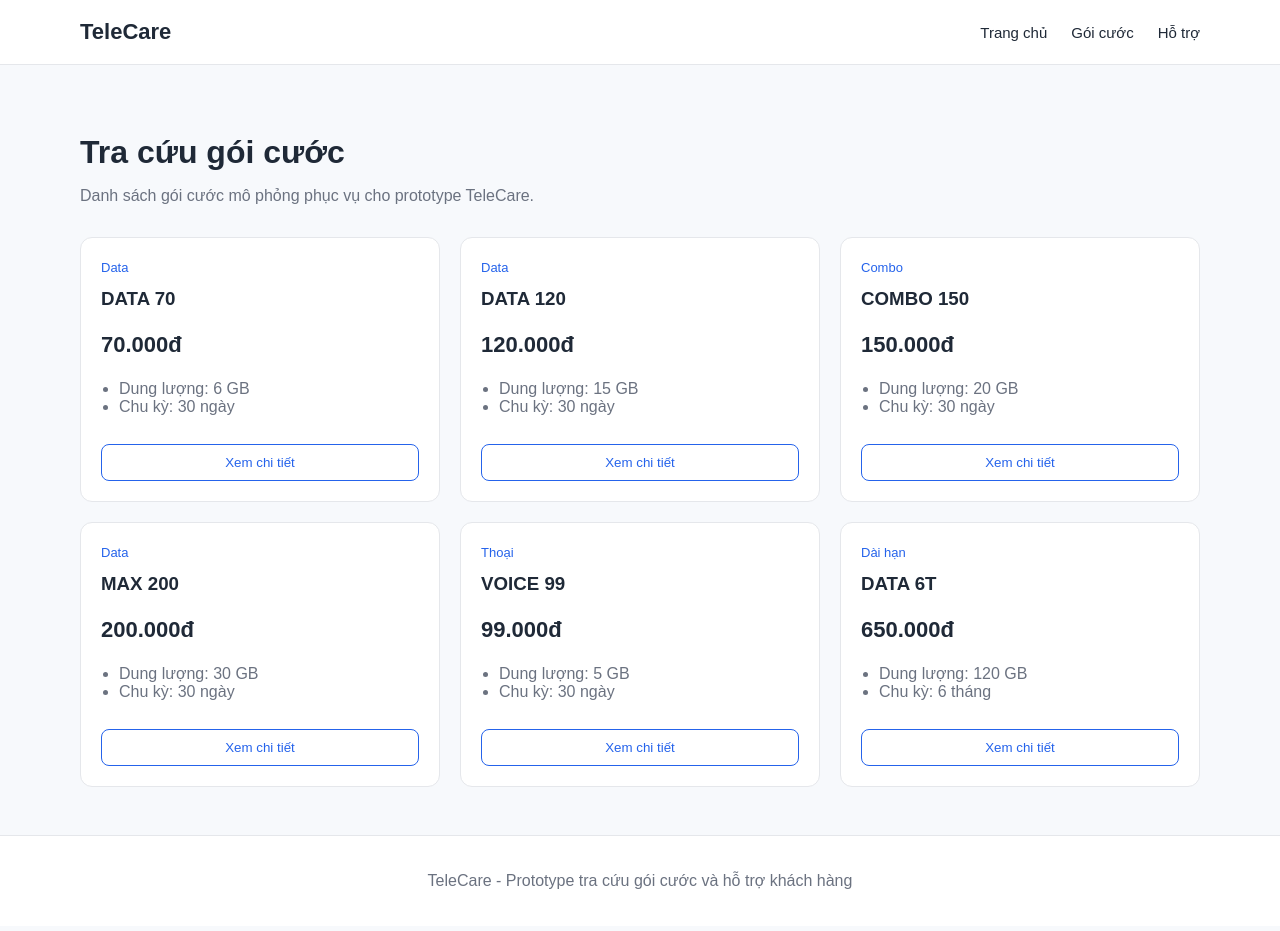
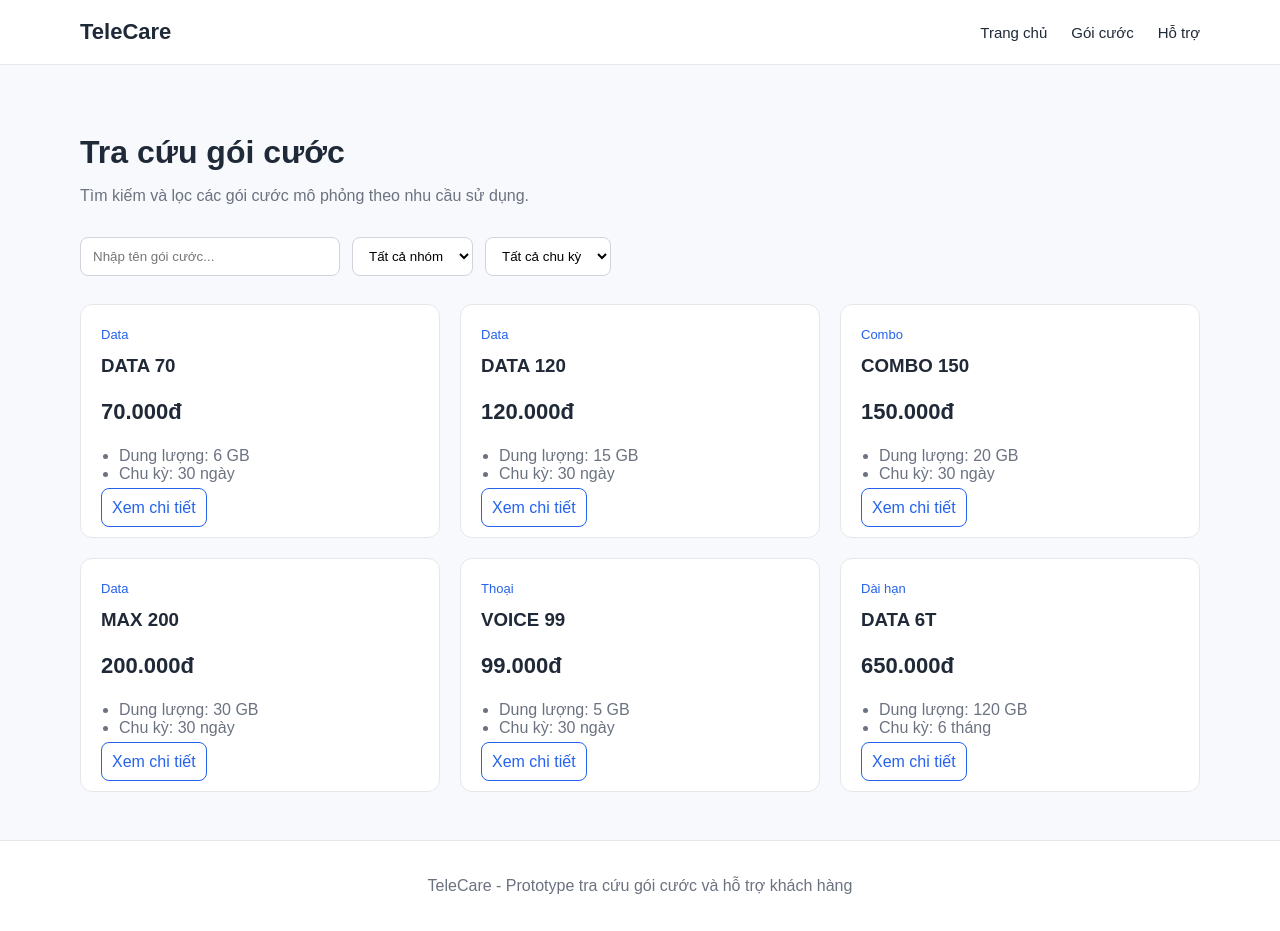
Before and after one commit to dothanhvan1607/TeleCare, a React (Vite) app: page /packages in a window 1280 px wide. Built offline with nearby package versions, Linux system fonts and the light colour scheme.

Commit message:
feat: add package search filters and detail page

```diff
--- a/src/components/PackageCard.tsx
+++ b/src/components/PackageCard.tsx
@@ -1,4 +1,7 @@
+import { Link } from 'react-router-dom'
+
 type PackageCardProps = {
+  id: number
   name: string
   price: number
   data: string
@@ -7,6 +10,7 @@ type PackageCardProps = {
 }
 
 function PackageCard({
+  id,
   name,
   price,
   data,
@@ -28,9 +32,12 @@ function PackageCard({
         <li>Chu kỳ: {cycle}</li>
       </ul>
 
-      <button className="package-button">
+      <Link
+        to={`/packages/${id}`}
+        className="package-button"
+      >
         Xem chi tiết
-      </button>
+      </Link>
     </div>
   )
 }
--- a/src/index.css
+++ b/src/index.css
@@ -156,3 +156,71 @@ a {
   grid-template-columns: repeat(3, 1fr);
   gap: 20px;
 }
+
+.package-filters {
+  display: flex;
+  gap: 12px;
+  margin-bottom: 28px;
+  flex-wrap: wrap;
+}
+
+.package-filters input,
+.package-filters select {
+  padding: 10px 12px;
+  border: 1px solid #d1d5db;
+  border-radius: 8px;
+  background: white;
+}
+
+.package-filters input {
+  min-width: 260px;
+}
+
+.empty-state {
+  padding: 48px 20px;
+  text-align: center;
+  background: white;
+  border: 1px solid #e5e7eb;
+  border-radius: 12px;
+}
+
+.empty-state h3 {
+  margin-bottom: 8px;
+}
+
+.empty-state p {
+  color: #6b7280;
+}
+
+.package-detail {
+  padding: 48px 0;
+}
+
+.back-link {
+  display: inline-block;
+  margin-bottom: 24px;
+  color: #2563eb;
+}
+
+.detail-card {
+  max-width: 700px;
+  padding: 32px;
+  background: white;
+  border: 1px solid #e5e7eb;
+  border-radius: 12px;
+}
+
+.detail-card h1 {
+  margin: 12px 0;
+}
+
+.detail-price {
+  font-size: 28px;
+  font-weight: 700;
+  color: #2563eb;
+}
+
+.detail-info {
+  margin-top: 24px;
+  line-height: 1.7;
+}
--- a/src/pages/PackageDetail.tsx
+++ b/src/pages/PackageDetail.tsx
@@ -1,8 +1,59 @@
+import { Link, useParams } from 'react-router-dom'
+import { packages } from '../data/packages'
+
 function PackageDetail() {
+  const { id } = useParams()
+
+  const selectedPackage = packages.find(
+    (item) => item.id === Number(id)
+  )
+
+  if (!selectedPackage) {
+    return (
+      <div className="container package-detail">
+        <h1>Không tìm thấy gói cước</h1>
+
+        <Link to="/packages" className="primary-button">
+          Quay lại danh sách
+        </Link>
+      </div>
+    )
+  }
+
   return (
-    <div>
-      <h1>Chi tiết gói cước</h1>
-      <p>Thông tin chi tiết gói cước.</p>
+    <div className="container package-detail">
+      <Link to="/packages" className="back-link">
+        ← Quay lại danh sách
+      </Link>
+
+      <div className="detail-card">
+        <span className="package-category">
+          {selectedPackage.category}
+        </span>
+
+        <h1>{selectedPackage.name}</h1>
+
+        <p className="detail-price">
+          {selectedPackage.price.toLocaleString('vi-VN')}đ
+        </p>
+
+        <div className="detail-info">
+          <p>
+            <strong>Dung lượng:</strong>{' '}
+            {selectedPackage.data}
+          </p>
+
+          <p>
+            <strong>Chu kỳ:</strong>{' '}
+            {selectedPackage.cycle}
+          </p>
+
+          <p>
+            <strong>Mô tả:</strong>{' '}
+            {selectedPackage.description}
+          </p>
+        </div>
+      </div>
     </div>
   )
 }
--- a/src/pages/Packages.tsx
+++ b/src/pages/Packages.tsx
@@ -1,20 +1,72 @@
+import { useMemo, useState } from 'react'
 import PackageCard from '../components/PackageCard'
 import { packages } from '../data/packages'
 
 function Packages() {
+  const [search, setSearch] = useState('')
+  const [category, setCategory] = useState('all')
+  const [cycle, setCycle] = useState('all')
+
+  const filteredPackages = useMemo(() => {
+    return packages.filter((item) => {
+      const matchSearch = item.name
+        .toLowerCase()
+        .includes(search.toLowerCase())
+
+      const matchCategory =
+        category === 'all' || item.category === category
+
+      const matchCycle =
+        cycle === 'all' || item.cycle === cycle
+
+      return matchSearch && matchCategory && matchCycle
+    })
+  }, [search, category, cycle])
+
   return (
     <div className="container packages-page">
       <div className="packages-header">
         <h1>Tra cứu gói cước</h1>
         <p>
-          Danh sách gói cước mô phỏng phục vụ cho prototype TeleCare.
+          Tìm kiếm và lọc các gói cước mô phỏng theo nhu cầu sử dụng.
         </p>
       </div>
 
+      <div className="package-filters">
+        <input
+          type="text"
+          placeholder="Nhập tên gói cước..."
+          value={search}
+          onChange={(e) => setSearch(e.target.value)}
+        />
+
+        <select
+          value={category}
+          onChange={(e) => setCategory(e.target.value)}
+        >
+          <option value="all">Tất cả nhóm</option>
+          <option value="Data">Data</option>
+          <option value="Combo">Combo</option>
+          <option value="Thoại">Thoại</option>
+          <option value="Dài hạn">Dài hạn</option>
+        </select>
+
+        <select
+          value={cycle}
+          onChange={(e) => setCycle(e.target.value)}
+        >
+          <option value="all">Tất cả chu kỳ</option>
+          <option value="30 ngày">30 ngày</option>
+          <option value="6 tháng">6 tháng</option>
+        </select>
+      </div>
+
+      {filteredPackages.length > 0 ? (
         <div className="packages-grid">
-        {packages.map((item) => (
+          {filteredPackages.map((item) => (
             <PackageCard
               key={item.id}
+              id={item.id}
               name={item.name}
               price={item.price}
               data={item.data}
@@ -23,6 +75,12 @@ function Packages() {
             />
           ))}
         </div>
+      ) : (
+        <div className="empty-state">
+          <h3>Không tìm thấy gói cước phù hợp</h3>
+          <p>Vui lòng thử lại với từ khóa hoặc bộ lọc khác.</p>
+        </div>
+      )}
     </div>
   )
 }
```
Also changed, not shown: 1 other file (tests, documents, lock files or other folders). Lines whose indentation alone changed are shown as unchanged.
